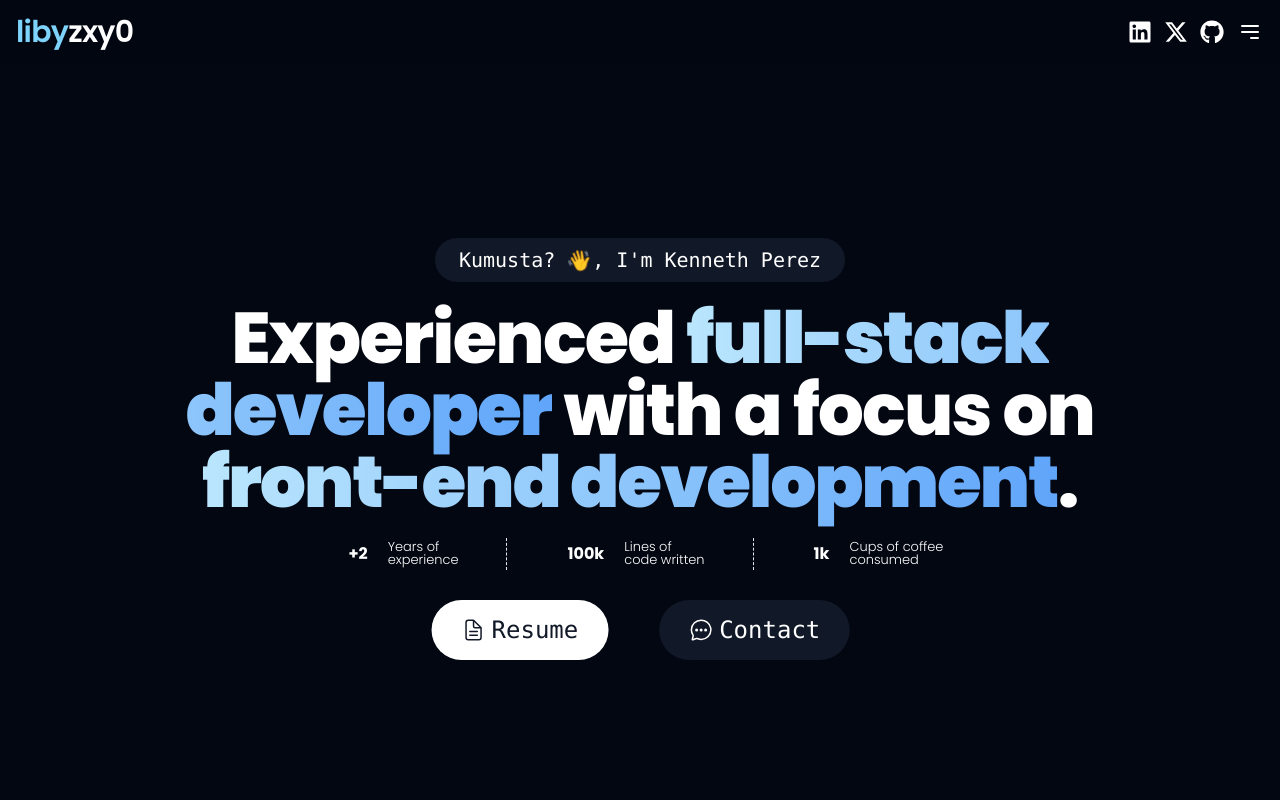
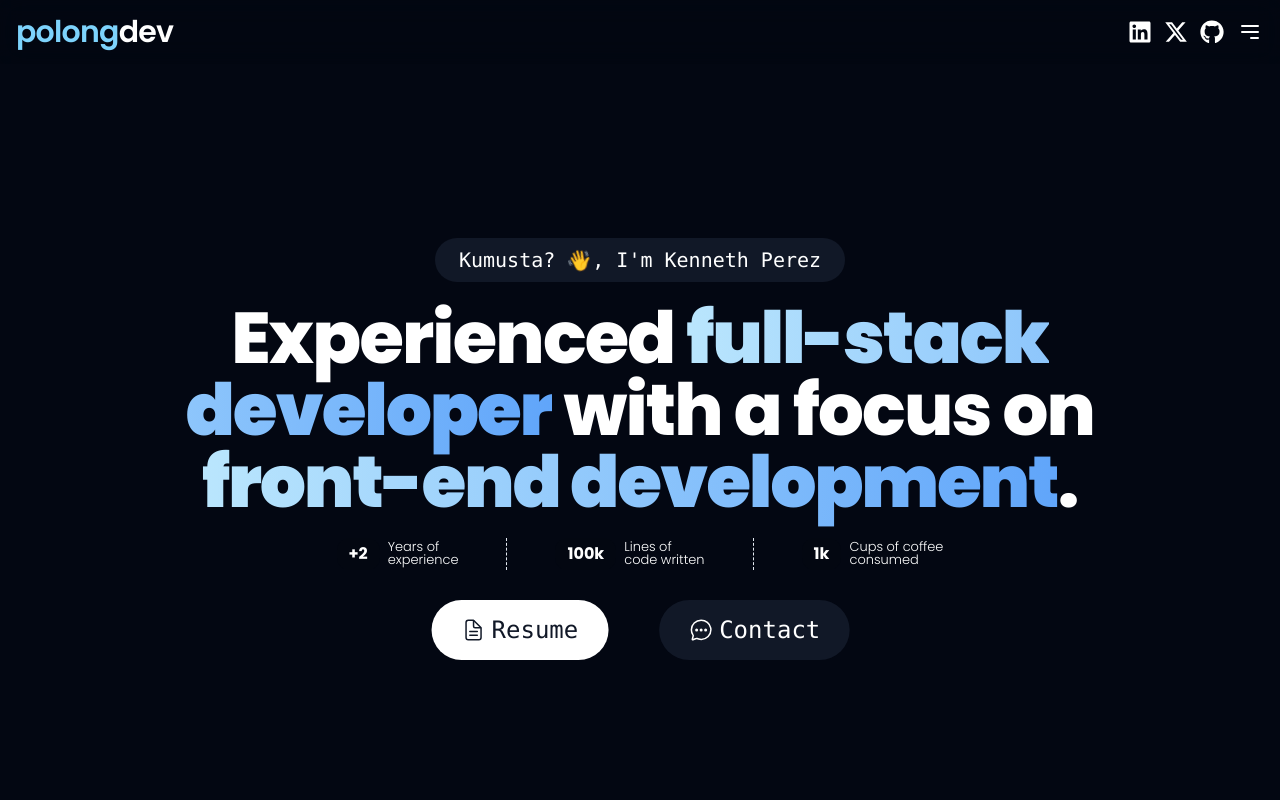
Before and after one commit to PolongDev/modern-portfolio, a React (Vite) app: page / in a window 1280 px wide. Shown: the top 800 px of the page. Built offline with nearby package versions, Linux system fonts and the light colour scheme.

Commit message:
Update navbar.tsx

```diff
--- a/src/components/ui/navbar.tsx
+++ b/src/components/ui/navbar.tsx
@@ -15,18 +15,18 @@ const Navbar: React.FC = () => {
   return (
     <nav className="sticky top-0 w-full h-14 md:h-16 bg-gray-950 flex flex-row items-center justify-between z-30 backdrop-filter backdrop-blur-md bg-opacity-30">
       <div className="flex flex-row items-center mx-4">
-        <a href="https://libyzxy0.com" className="text-2xl md:text-3xl font-semibold tracking-tight text-white flex flex-row">
-          <p className="text-sky-300">liby</p>zxy0
+        <a href="https://polongdev.com" className="text-2xl md:text-3xl font-semibold tracking-tight text-white flex flex-row">
+          <p className="text-sky-300">polong</p>dev
         </a>
       </div>
       <div className="flex flex-row items-center mx-3">
-        <a href="https://linkedin.com/in/libyzxy0" className="text-white text-xl md:text-2xl  mx-1.5 hover:text-sky-400 transition-all duration-300">
+        <a href="https://linkedin.com/in/polongdev" className="text-white text-xl md:text-2xl  mx-1.5 hover:text-sky-400 transition-all duration-300">
           <FaLinkedin />
         </a>
-        <a href="https://x.com/libyzxy0" className="text-white text-xl md:text-2xl mx-1.5 hover:text-sky-400 transition-all duration-300">
+        <a href="https://x.com/polongdev" className="text-white text-xl md:text-2xl mx-1.5 hover:text-sky-400 transition-all duration-300">
           <FaXTwitter />
         </a>
-        <a href="https://github.com/libyzxy0" className="text-white text-xl md:text-2xl mx-1.5 hover:text-sky-400 transition-all duration-300">
+        <a href="https://github.com/polongdev" className="text-white text-xl md:text-2xl mx-1.5 hover:text-sky-400 transition-all duration-300">
           <FaGithub />
         </a>
 
```
